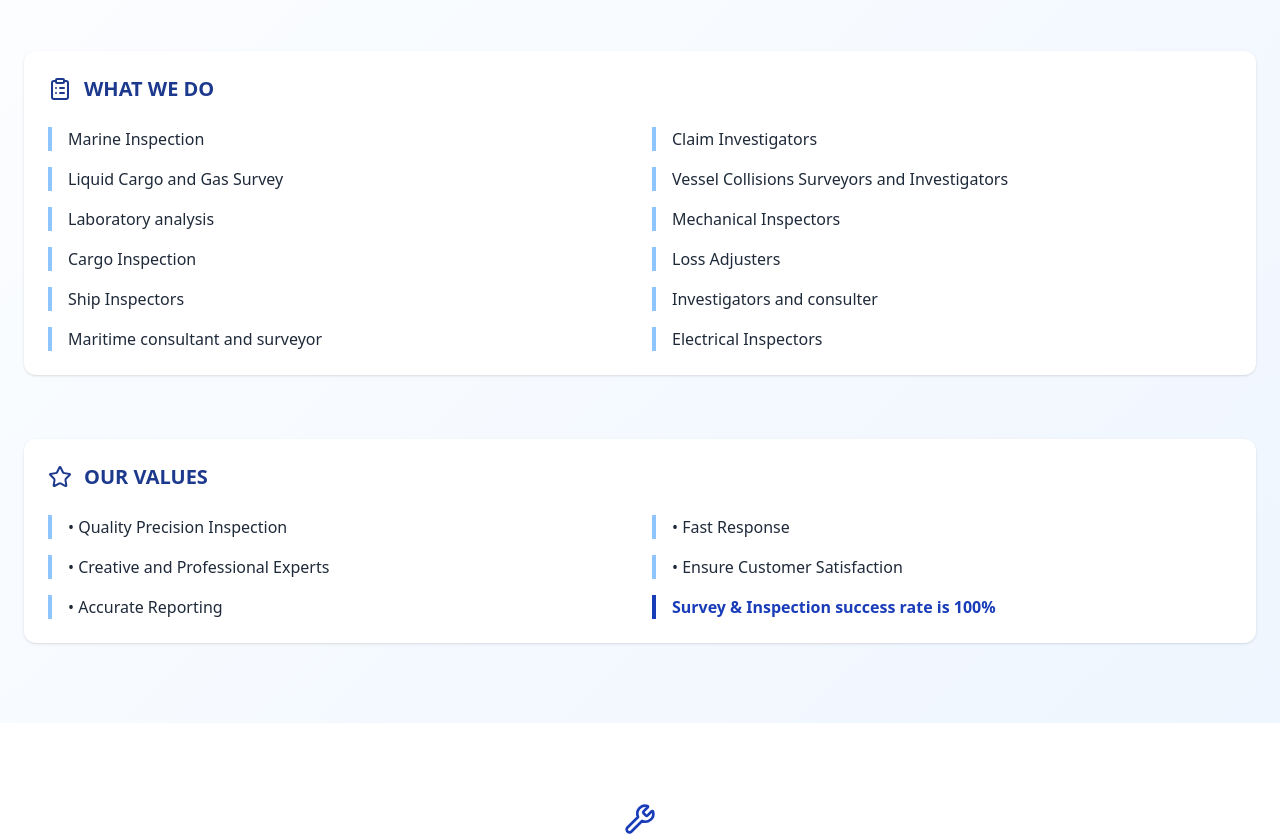
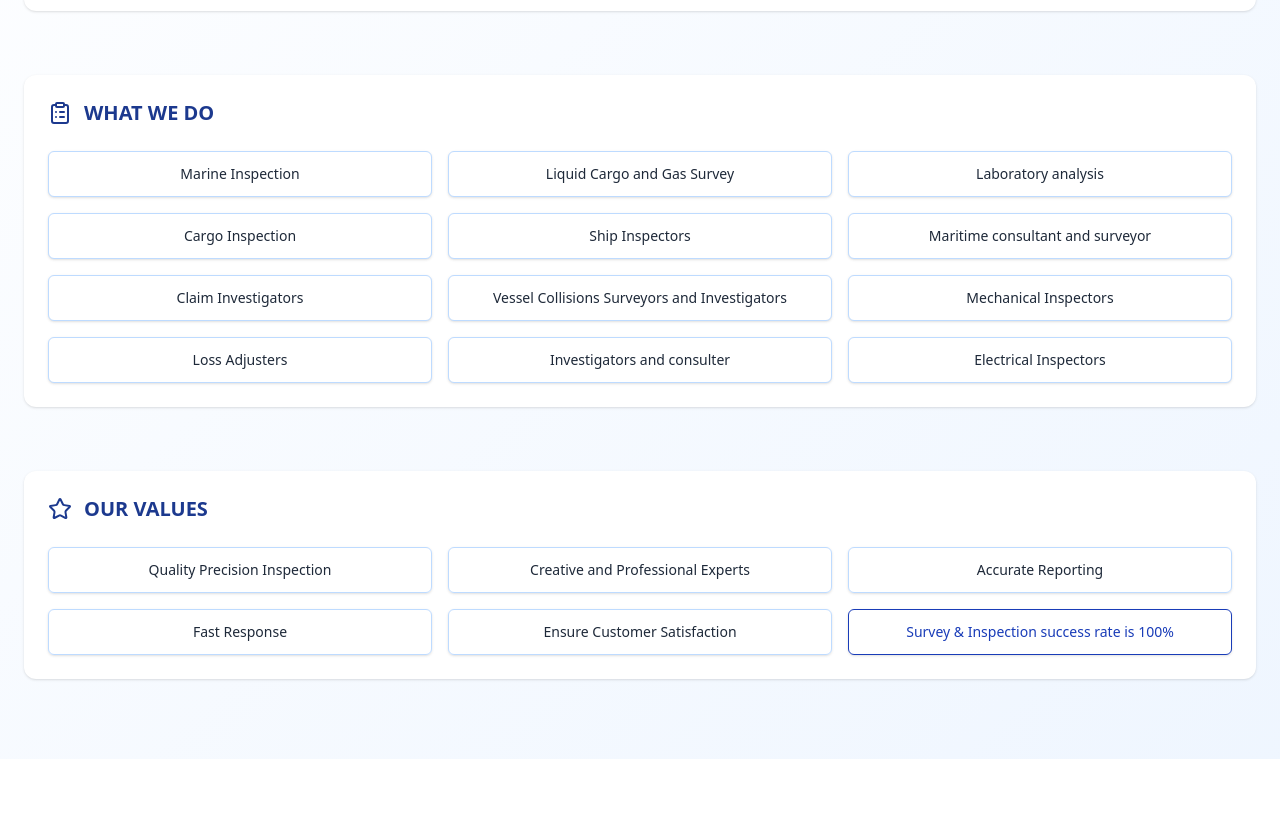
Before and after one commit to thinkGrow/inchcape-survey, a React (Vite) app: page / in a window 1280 px wide. Shown: the part 1916-2754 px from the top of the page. Built offline with nearby package versions, Linux system fonts and the light colour scheme.

Commit message:
style : about section

```diff
--- a/src/components/About.jsx
+++ b/src/components/About.jsx
@@ -2,25 +2,41 @@ import React from "react";
 import { ClipboardCheck, ClipboardList, Star } from "lucide-react";
 
 const About = () => {
+  const whatWeDo = [
+    "Marine Inspection",
+    "Liquid Cargo and Gas Survey",
+    "Laboratory analysis",
+    "Cargo Inspection",
+    "Ship Inspectors",
+    "Maritime consultant and surveyor",
+    "Claim Investigators",
+    "Vessel Collisions Surveyors and Investigators",
+    "Mechanical Inspectors",
+    "Loss Adjusters",
+    "Investigators and consulter",
+    "Electrical Inspectors",
+  ];
+
+  const values = [
+    "Quality Precision Inspection",
+    "Creative and Professional Experts",
+    "Accurate Reporting",
+    "Fast Response",
+    "Ensure Customer Satisfaction",
+    "Survey & Inspection success rate is 100%",
+  ];
+
   return (
-    <>
-      <section
-        className="bg-gradient-to-br from-white to-blue-50 py-20 px-6"
-        id="about"
-      >
+    <section className="bg-gradient-to-br from-white to-blue-50 py-20 px-6" id="about">
       <div className="max-w-7xl mx-auto space-y-16">
+
         {/* Intro */}
         <div className="text-center">
           <h2 className="text-4xl font-extrabold text-blue-900 uppercase mb-4 tracking-tight">
             About Us
           </h2>
           <p className="text-base md:text-lg text-gray-700 max-w-4xl mx-auto border-l-4 border-blue-900 pl-4 text-left">
-              INCHCAPE SURVEY & INSPECTION COMPANY LIMITED HAVE PROFESSIONAL
-              EXPERT TO CONDUCT ALL MARINE SURVEY ACTIVITY LIKELY ON HIRE
-              SURVEY, CONDITION SURVEY, OFF HIRE BUNKER SURVEY, TOWING & LASHING
-              SURVEY, STUFFING SURVEY, PRE-LOADING SURVEY, BUNKER SURVEY, MARINE
-              WARRANTY SURVEY, VESSELS SUITABILITY SURVEY, TOWING INSPECTION
-              SURVEY, PROJECT CARGO SURVEY AND P&I SURVEY.
+            INCHCAPE SURVEY & INSPECTION COMPANY LIMITED HAVE PROFESSIONAL EXPERT TO CONDUCT ALL MARINE SURVEY ACTIVITY LIKELY ON HIRE SURVEY, CONDITION SURVEY, OFF HIRE BUNKER SURVEY, TOWING & LASHING SURVEY, STUFFING SURVEY, PRE-LOADING SURVEY, BUNKER SURVEY, MARINE WARRANTY SURVEY, VESSELS SUITABILITY SURVEY, TOWING INSPECTION SURVEY, PROJECT CARGO SURVEY AND P&I SURVEY.
           </p>
         </div>
 
@@ -30,10 +46,9 @@ const About = () => {
             <ClipboardCheck className="w-6 h-6" />
             WHO WE ARE
           </div>
-            <p className="italic text-blue-900 text-base font-bold md:text-lg text-center text-balance">
-              OUR MARINE SURVEYORS HAS THE TECHNICAL STRENGTH, KNOWLEDGE AND
-              TOOLS TO ACHIEVE THE PRECISION, ACCURACY AND RESULTS YOU NEED.
-            </p>
+          <div className="bg-blue-50 rounded-md p-4 text-center text-blue-900 text-base font-medium">
+            Our marine surveyors combine technical strength, operational knowledge, and modern tools to deliver consistent and reliable inspections across all vessel types.
+          </div>
         </div>
 
         {/* What We Do */}
@@ -42,47 +57,15 @@ const About = () => {
             <ClipboardList className="w-6 h-6" />
             WHAT WE DO
           </div>
-            <div className="grid grid-cols-1 md:grid-cols-2 gap-6 text-base text-gray-800">
-              <ul className="space-y-4">
-                <li className="pl-4 border-l-4 border-blue-300">
-                  Marine Inspection
-                </li>
-                <li className="pl-4 border-l-4 border-blue-300">
-                  Liquid Cargo and Gas Survey
-                </li>
-                <li className="pl-4 border-l-4 border-blue-300">
-                  Laboratory analysis
-                </li>
-                <li className="pl-4 border-l-4 border-blue-300">
-                  Cargo Inspection
-                </li>
-                <li className="pl-4 border-l-4 border-blue-300">
-                  Ship Inspectors
-                </li>
-                <li className="pl-4 border-l-4 border-blue-300">
-                  Maritime consultant and surveyor
-                </li>
-              </ul>
-              <ul className="space-y-4">
-                <li className="pl-4 border-l-4 border-blue-300">
-                  Claim Investigators
-                </li>
-                <li className="pl-4 border-l-4 border-blue-300">
-                  Vessel Collisions Surveyors and Investigators
-                </li>
-                <li className="pl-4 border-l-4 border-blue-300">
-                  Mechanical Inspectors
-                </li>
-                <li className="pl-4 border-l-4 border-blue-300">
-                  Loss Adjusters
-                </li>
-                <li className="pl-4 border-l-4 border-blue-300">
-                  Investigators and consulter
-                </li>
-                <li className="pl-4 border-l-4 border-blue-300">
-                  Electrical Inspectors
-                </li>
-              </ul>
+          <div className="grid grid-cols-1 sm:grid-cols-2 lg:grid-cols-3 gap-4 text-sm text-gray-800">
+            {whatWeDo.map((item, i) => (
+              <div
+                key={i}
+                className="bg-white border border-blue-200 rounded-md p-3 shadow-sm hover:shadow-md transition text-center font-medium"
+              >
+                {item}
+              </div>
+            ))}
           </div>
         </div>
 
@@ -92,34 +75,19 @@ const About = () => {
             <Star className="w-6 h-6" />
             OUR VALUES
           </div>
-            <div className="grid grid-cols-1 md:grid-cols-2 gap-6 text-base">
-              <ul className="space-y-4">
-                <li className="pl-4 border-l-4 border-blue-300">
-                  • Quality Precision Inspection
-                </li>
-                <li className="pl-4 border-l-4 border-blue-300">
-                  • Creative and Professional Experts
-                </li>
-                <li className="pl-4 border-l-4 border-blue-300">
-                  • Accurate Reporting
-                </li>
-              </ul>
-              <ul className="space-y-4">
-                <li className="pl-4 border-l-4 border-blue-300">
-                  • Fast Response
-                </li>
-                <li className="pl-4 border-l-4 border-blue-300">
-                  • Ensure Customer Satisfaction
-                </li>
-                <li className="pl-4 border-l-4 border-blue-800 font-bold text-blue-800">
-                  Survey & Inspection success rate is 100%
-                </li>
-              </ul>
+          <div className="grid grid-cols-1 sm:grid-cols-2 lg:grid-cols-3 gap-4 text-sm text-gray-800">
+            {values.map((item, i) => (
+              <div
+                key={i}
+                className={`p-3 rounded-md shadow-sm text-center font-medium border ${item.includes("100%") ? "border-blue-800 text-blue-800 font-bold" : "border-blue-200"}`}
+              >
+                {item}
+              </div>
+            ))}
           </div>
         </div>
       </div>
     </section>
-    </>
   );
 };
 
--- a/src/components/Header.jsx
+++ b/src/components/Header.jsx
@@ -21,7 +21,7 @@ const Header = () => {
   return (
     <header
       className={`fixed top-0 left-0 w-full z-50 px-6 py-4 text-white transition-colors duration-500 ease-in-out
-      ${scrolled ? "bg-blue-900 shadow-md" : "bg-transparent backdrop-blur-md"}`}
+      ${scrolled ? "bg-blue-900 shadow-md" : "bg-transparent"}`}
     >
       <div className="max-w-7xl mx-auto flex items-center justify-between">
         {/* Left: Logo */}
```
Lines whose indentation alone changed are shown as unchanged.
